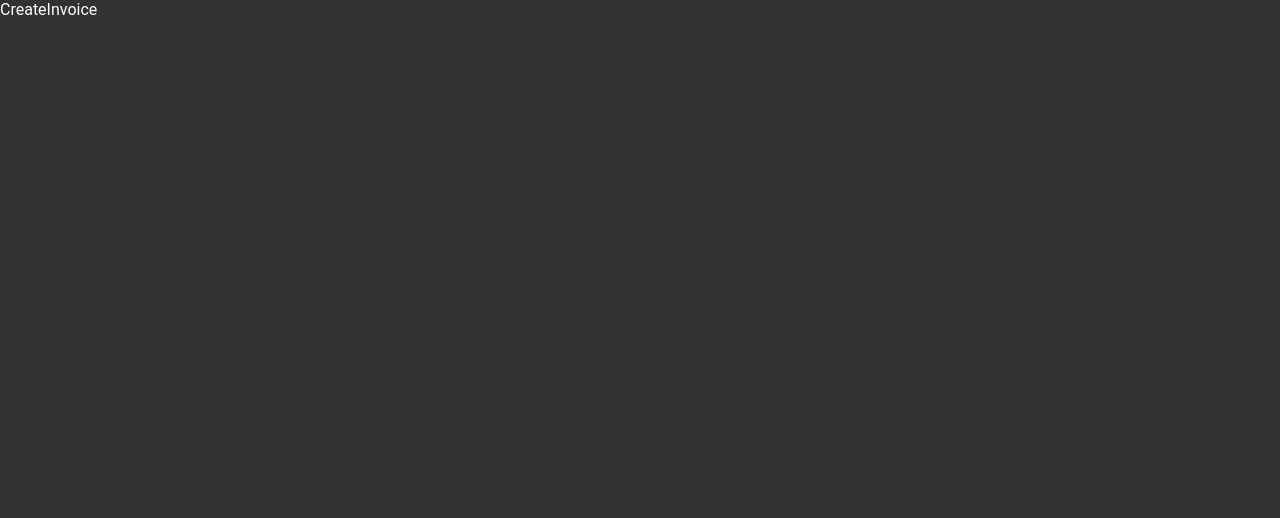
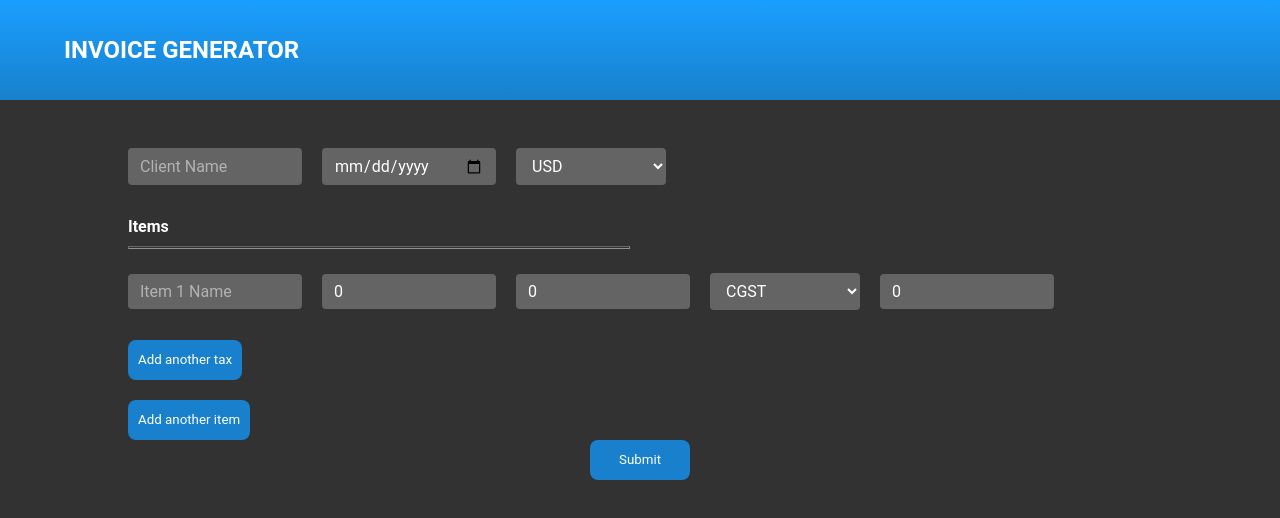
Before and after one commit to sharabhh/invoice-generator, a React app in the folder frontend/: page /new-invoice in a window 1280 px wide. Shown: the top 518 px of the page. Built offline with nearby package versions, Linux system fonts and the light colour scheme; no server answers; the HTML template or start-up script is replaced by a standard one.

Commit message:
added create new Invoice page

```diff
--- a/frontend/src/Components/Header/Header.module.css
+++ b/frontend/src/Components/Header/Header.module.css
@@ -1,5 +1,5 @@
 .header-container{
- width: 100vw;
+ /* width: 100%; */
  height: 100px;
  display: flex;
  align-items: center;
--- a/frontend/src/features/CreateInvoice/CreateInvoice.module.css
+++ b/frontend/src/features/CreateInvoice/CreateInvoice.module.css
@@ -0,0 +1,66 @@
+.body {
+  width: 80%;
+  margin: 3rem auto;
+}
+.top-part {
+  display: flex;
+  margin-bottom: 2rem;
+  gap: 20px;
+}
+.input {
+  width: 150px;
+  padding: 8px 12px;
+  background-color: #646464;
+  color: white;
+  outline: none;
+  border: none;
+  font-size: 1rem;
+  border-radius: 4px;
+}
+.input::placeholder {
+  color: white;
+  opacity: 0.5;
+}
+.item-list {
+  margin: 10px 0;
+}
+.item-list-inputs {
+  padding: 10px 0;
+  display: flex;
+  flex-wrap: wrap;
+  gap: 20px;
+  align-items: center;
+}
+.hr {
+  margin: 4px 0;
+  height: 0.5px;
+  opacity: 0.5;
+  width: 500px;
+}
+.add-another-item {
+  color: #1880cc;
+  font-size: 14px;
+  font-weight: 700;
+}
+.addTaxButton {
+  padding: 8px 10px;
+  height: 40px;
+  background-color: #1880cc;
+  color: white;
+  border: none;
+  border-radius: 8px;
+}
+.submitBtn{
+    margin-top: 1rem;
+    display: block;
+    width: 100px;
+    margin: 0 auto;
+}
+
+.error{
+    margin-top: 4px;
+    font-size: 12px;
+    color: red;
+    display: flex;
+    justify-content: center;
+}
--- a/frontend/src/features/CreateInvoice/CreateInvoice.tsx
+++ b/frontend/src/features/CreateInvoice/CreateInvoice.tsx
@@ -1,9 +1,248 @@
-import styles from "./CreateInvoice.module.css"
+import styles from "./CreateInvoice.module.css";
+import Header from "../../Components/Header/Header";
+import { useState } from "react";
+import axios from "axios";
+import baseUrl from "../../config";
 
 function CreateInvoice() {
+  interface Tax {
+    title: string;
+    rate: number;
+  }
+
+  interface Item {
+    name: string;
+    price: number;
+    quantity: number;
+    taxes: Tax[];
+  }
+
+  interface Invoice {
+    date: string;
+    currency: string;
+    clientName: string;
+    items: Item[];
+  }
+
+  // Initialize state with empty values
+  const [formData, setFormData] = useState<Invoice>({
+    clientName: "",
+    currency: "",
+    date: "",
+    items: [
+      {
+        name: "",
+        price: 0,
+        quantity: 0,
+        taxes: [{ title: "CGST", rate: 0 }],
+      },
+    ],
+  });
+const [errorMsg, setErrorMsg] = useState('')
+
+  function handleChange(
+    e: React.ChangeEvent<HTMLInputElement | HTMLSelectElement>
+  ) {
+    const { name, value } = e.target;
+    setFormData((prevData) => ({
+      ...prevData,
+      [name]: value,
+    }));
+    setErrorMsg('')
+  }
+
+  function handleItemChange(
+    index: number,
+    e: React.ChangeEvent<HTMLInputElement>
+  ) {
+    const { name, value } = e.target;
+    const updatedItems = [...formData.items];
+    updatedItems[index] = { ...updatedItems[index], [name]: value };
+    setFormData((prevData) => ({
+      ...prevData,
+      items: updatedItems,
+    }));
+    setErrorMsg('')
+  }
+
+  function handleTaxChange(
+    itemIndex: number,
+    taxIndex: number,
+    e: React.ChangeEvent<HTMLInputElement | HTMLSelectElement>
+  ) {
+    const { name, value } = e.target;
+    const updatedItems = [...formData.items];
+    const updatedTaxes = [...updatedItems[itemIndex].taxes];
+    updatedTaxes[taxIndex] = { ...updatedTaxes[taxIndex], [name]: value };
+    updatedItems[itemIndex].taxes = updatedTaxes;
+    setFormData((prevData) => ({
+      ...prevData,
+      items: updatedItems,
+    }));
+    setErrorMsg('')
+  }
+
+  function addItem() {
+    setFormData((prevData) => ({
+      ...prevData,
+      items: [
+        ...prevData.items,
+        { name: "", price: 0, quantity: 0, taxes: [{ title: "", rate: 0 }] },
+      ],
+    }));
+  }
+
+  function addTax(itemIndex: number) {
+    const updatedItems = [...formData.items];
+    updatedItems[itemIndex].taxes.push({ title: "", rate: 0 });
+    setFormData((prevData) => ({
+      ...prevData,
+      items: updatedItems,
+    }));
+  }
+
+  async function handleSubmit() {
+    // Convert string values to numbers where necessary
+    const preparedData: Invoice = {
+      ...formData,
+      items: formData.items.map((item) => ({
+        ...item,
+        price: parseFloat(item.price.toString()), // Convert price to number
+        quantity: parseFloat(item.quantity.toString()), // Convert quantity to number
+        taxes: item.taxes.map((tax) => ({
+          ...tax,
+          rate: parseFloat(tax.rate.toString()), // Convert rate to number
+        })),
+      })),
+    };
+
+    try {
+      const response = await axios.post(`${baseUrl}/invoice/new`, preparedData);
+      console.log(response);
+    } catch (e: any) {
+      const response = e.response
+      if(response?.status === 400){
+        setErrorMsg("Incomplete/Incorrect credentials")
+      }
+    }
+  }
+  console.log(formData);
+
   return (
-    <div>CreateInvoice</div>
-  )
+    <>
+      <div>
+        <Header />
+        <div className={styles.body}>
+          <div className={`${styles["top-part"]}`}>
+            <input
+              className={styles.input}
+              type="text"
+              placeholder="Client Name"
+              name="clientName"
+              value={formData.clientName}
+              onChange={handleChange}
+            />
+            <input
+              className={styles.input}
+              type="date"
+              placeholder="Date"
+              name="date"
+              value={formData.date}
+              onChange={handleChange}
+            />
+            <select
+              name="currency"
+              className={styles.input}
+              value={formData.currency}
+              onChange={handleChange}
+            >
+              <option value="USD">USD</option>
+              <option value="INR">INR</option>
+              <option value="EUR">EUR</option>
+            </select>
+          </div>
+          <h4>Items</h4>
+          <div className={`${styles["item-list"]}`}>
+            <hr className={`${styles.hr}`} />
+            {formData.items.map((item, index) => (
+              <div key={index} className={`${styles["item-list-inputs"]}`}>
+                <input
+                  className={styles.input}
+                  type="text"
+                  placeholder={`Item ${index + 1} Name`}
+                  name="name"
+                  value={item.name}
+                  onChange={(e) => handleItemChange(index, e)}
+                />
+                <input
+                  className={styles.input}
+                  type="text"
+                  placeholder="Quantity"
+                  name="quantity"
+                  value={item.quantity}
+                  onChange={(e) => handleItemChange(index, e)}
+                />
+                <input
+                  className={styles.input}
+                  type="number"
+                  placeholder="Price"
+                  name="price"
+                  value={item.price}
+                  onChange={(e) => handleItemChange(index, e)}
+                />
+                {item.taxes.map((tax, taxIndex) => (
+                  <div
+                    key={taxIndex}
+                    className={`${styles["item-list-inputs"]}`}
+                  >
+                    <select
+                      className={styles.input}
+                      name="title"
+                      value={tax.title}
+                      onChange={(e) => handleTaxChange(index, taxIndex, e)}
+                    >
+                      <option value="CGST">CGST</option>
+                      <option value="SGST">SGST</option>
+                      <option value="VAT">VAT</option>
+                    </select>
+                    <input
+                      className={styles.input}
+                      type="text"
+                      placeholder={`Tax ${taxIndex + 1} Rate`}
+                      name="rate"
+                      value={tax.rate}
+                      onChange={(e) => handleTaxChange(index, taxIndex, e)}
+                    />
+                  </div>
+                ))}
+                <button
+                  type="button"
+                  onClick={() => addTax(index)}
+                  className={styles.addTaxButton}
+                >
+                  Add another tax
+                </button>
+              </div>
+            ))}
+          </div>
+          <button
+            type="button"
+            onClick={addItem}
+            className={styles.addTaxButton}
+          >
+            Add another item
+          </button>
+          <button
+            className={`${styles.addTaxButton} ${styles.submitBtn}`}
+            onClick={handleSubmit}
+          >
+            Submit
+          </button>
+          <p className={styles.error}>{errorMsg}</p>
+        </div>
+      </div>
+    </>
+  );
 }
 
-export default CreateInvoice
+export default CreateInvoice;
```
